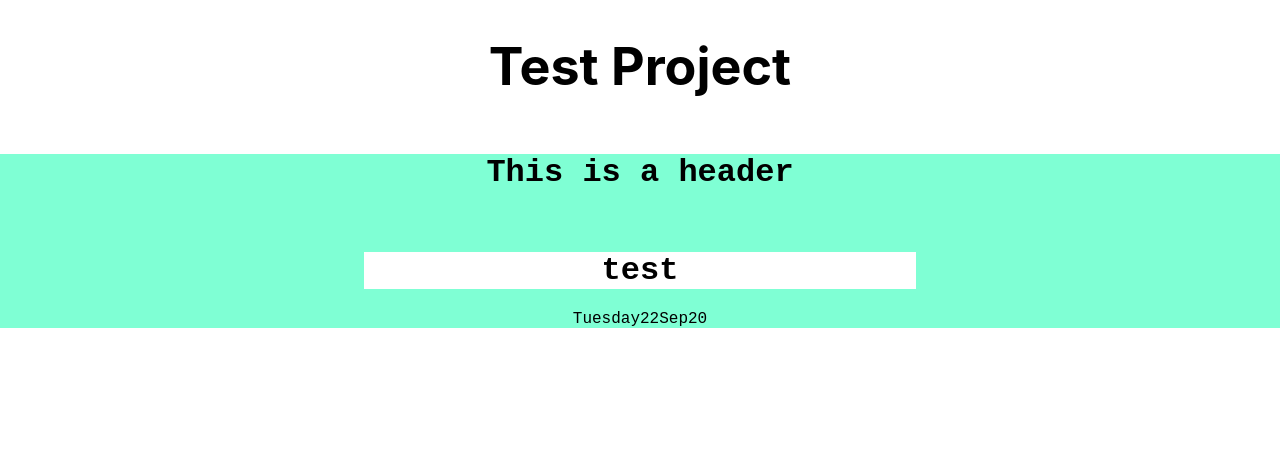
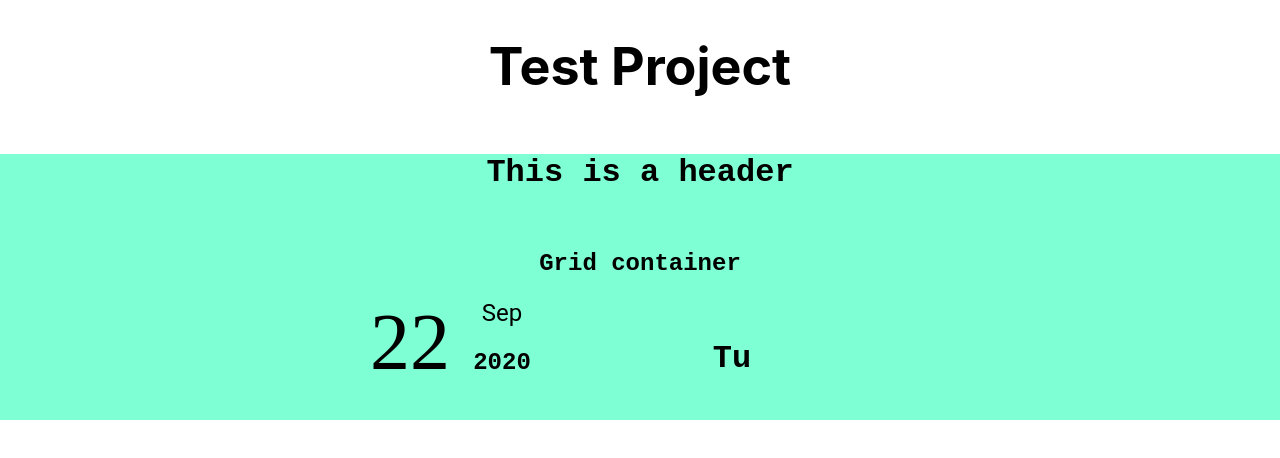
Before and after one commit to imadcollin/mpya-preboarding, a React (Create React App) app: page / in a window 1280 px wide. Shown: the top 458 px of the page. Built offline with nearby package versions, Linux system fonts and the light colour scheme.

Commit message:
Add date to header

```diff
--- a/src/Components/header-component/header.js
+++ b/src/Components/header-component/header.js
@@ -1,10 +1,26 @@
 import React, { Component } from "react";
 import "./header.css";
 import Moment from "react-moment";
-import Container from '@material-ui/core/Container';
+import Container from "@material-ui/core/Container";
 
-class Header extends Component {
-  render() {
+import { makeStyles } from "@material-ui/core/styles";
+import Grid from "@material-ui/core/Grid";
+
+import Typography from "@material-ui/core/Typography";
+
+const useStyles = makeStyles((theme) => ({
+  root: {
+    flexGrow: 1,
+  },
+  bullet: {
+    display: "inline-block",
+    margin: "0px",
+    transform: "scale(0.8)",
+  },
+}));
+
+export default function Header() {
+  const classes = useStyles();
   const date = new Date();
 
   return (
@@ -13,25 +29,40 @@ class Header extends Component {
 
       <br />
       <Container maxWidth="sm">
+        <h2>Grid container</h2>
+        <Grid container>
+          <Grid item xs={2}>
+            <span
+              className="day"
+              style={{
+                textAlign: "right",
+                fontSize: "80px",
+                fontFamily: "bold",
+              }}
+            >
+              <Moment format="DD">{date}</Moment>
+            </span>
+          </Grid>
 
-          <h1 style={{ color: "black", backgroundColor: "#fff" }}>test</h1>
+          <Grid item xs={2}>
+            <Typography variant="h5" component="h1">
+              <span className="month">
+                <Moment format="MMM">{date}</Moment>
+              </span>
+            </Typography>
 
-          <span className="today">
-            <Moment format="dddd">{this.props.dateToFormat}</Moment>
-          </span>
-          <span className="day">
-            <Moment format="DD">{this.props.dateToFormat}</Moment>
-          </span>
-          <span className="month">
-            <Moment format="MMM">{this.props.dateToFormat}</Moment>
-          </span>
-          <span className="year">
-            <Moment format="YY">{this.props.dateToFormat}</Moment>
-          </span>
+            <h2 className="year">
+              <Moment format="YYYY">{date}</Moment>
+            </h2>
+          </Grid>
+
+          <Grid item xs={8}>
+            <h1 className="dd" style={{ lineHeight: "2.5" }}>
+              <Moment format="dd">{date}</Moment>
+            </h1>
+          </Grid>
+        </Grid>
       </Container>
     </div>
   );
 }
-}
-
-export default Header;
```
Lines whose indentation alone changed are shown as unchanged.
